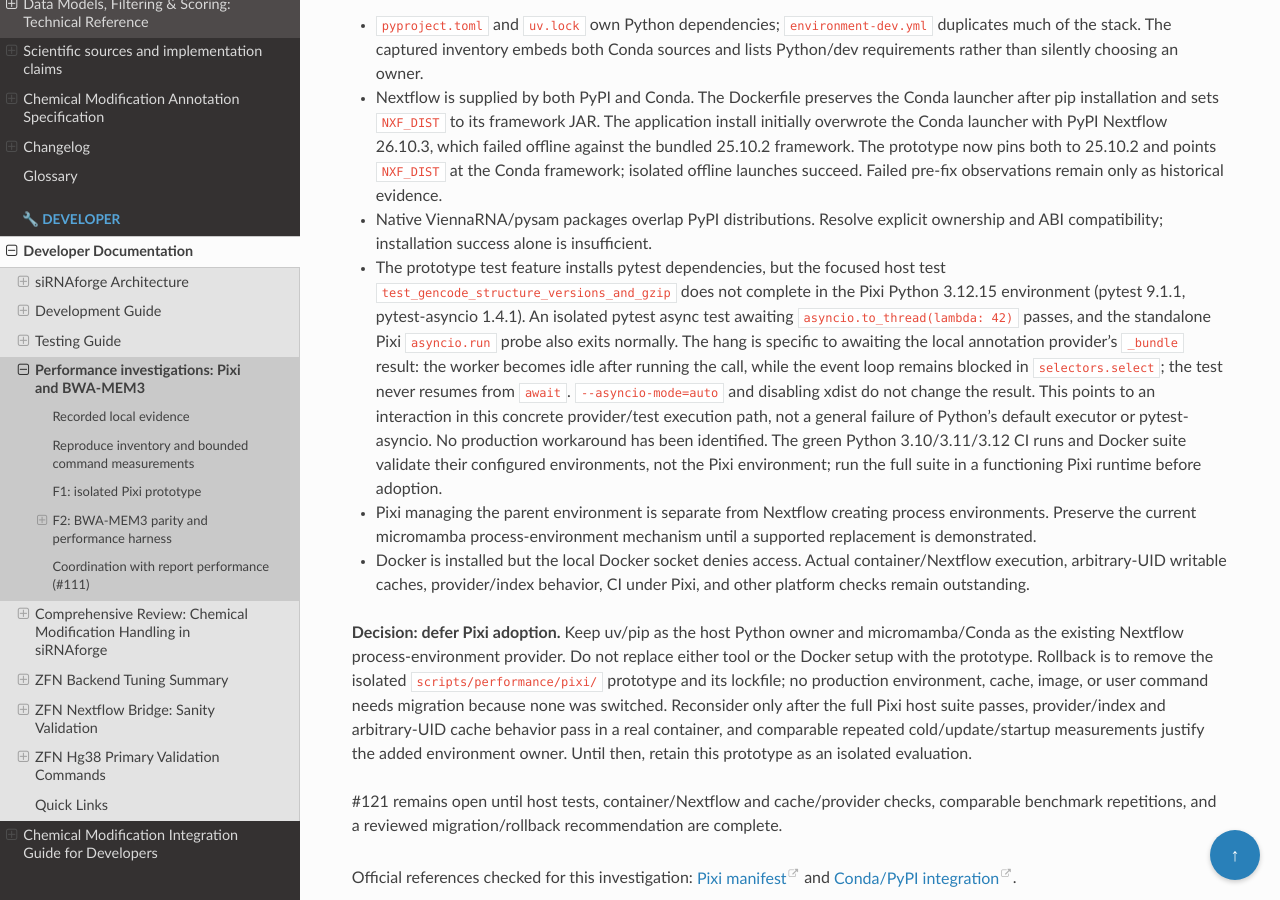
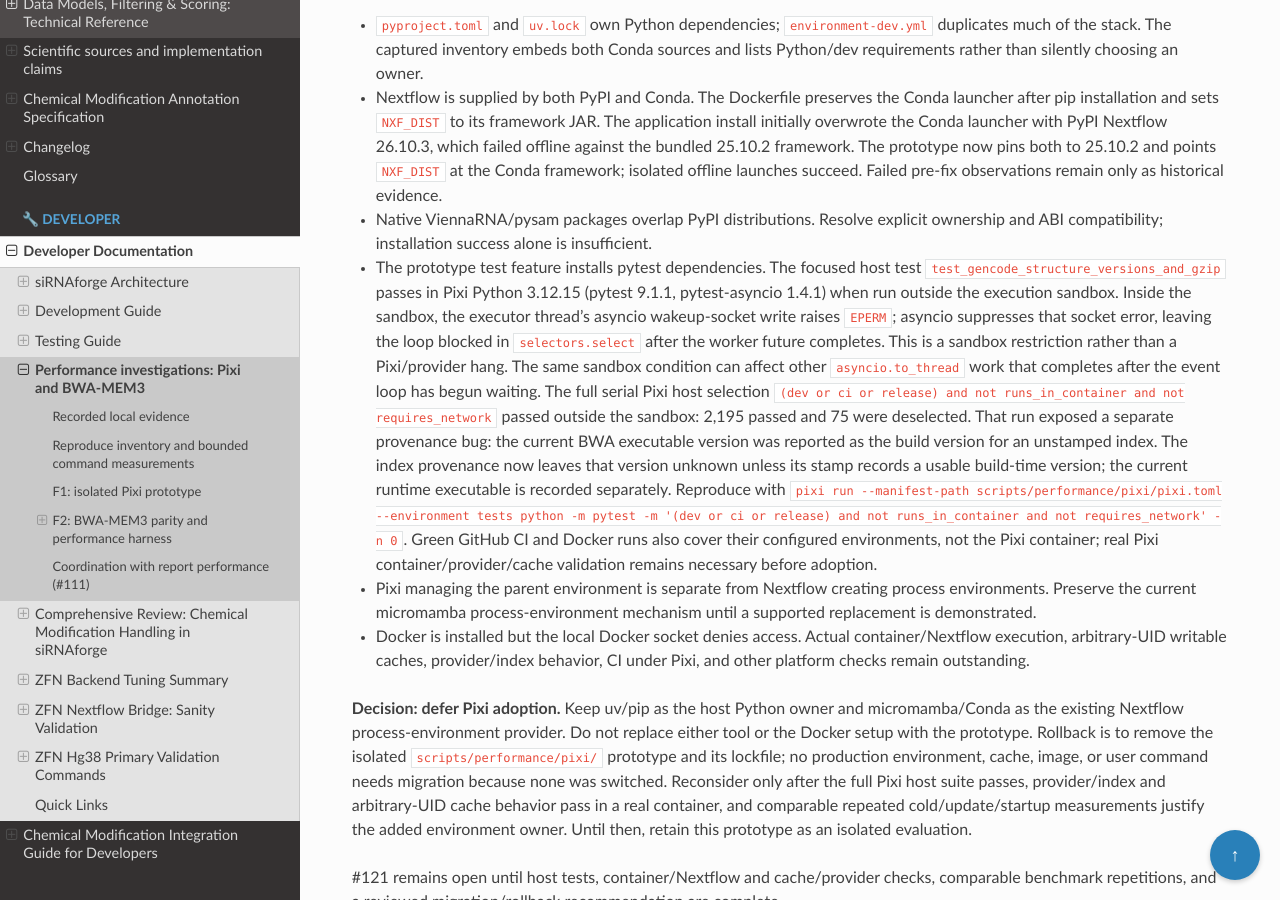
Before and after one commit to Austin-s-h/sirnaforge, a Sphinx documentation site: the page built from docs/developer/performance_review.md, in a window 1280 px wide and 900 px high, scrolled down 2382 px. Built offline with Sphinx 7.4.7 and the Read the Docs theme 3.1.0, drawn with Linux system fonts in a browser that asks for light colours.

Commit message:
Keep unstamped index build versions unknown

```diff
--- a/docs/developer/performance_review.md
+++ b/docs/developer/performance_review.md
@@ -119,20 +119,26 @@
   remain only as historical evidence.
 - Native ViennaRNA/pysam packages overlap PyPI distributions. Resolve explicit
   ownership and ABI compatibility; installation success alone is insufficient.
-- The prototype test feature installs pytest dependencies, but the focused host
-  test `test_gencode_structure_versions_and_gzip` does not complete in the Pixi
-  Python 3.12.15 environment (pytest 9.1.1, pytest-asyncio 1.4.1). An isolated
-  pytest async test awaiting `asyncio.to_thread(lambda: 42)` passes, and the
-  standalone Pixi `asyncio.run` probe also exits normally. The hang is specific
-  to awaiting the local annotation provider's `_bundle` result: the worker
-  becomes idle after running the call, while the event loop remains blocked in
-  `selectors.select`; the test never resumes from `await`. `--asyncio-mode=auto`
-  and disabling xdist do not change the result. This points to an interaction
-  in this concrete provider/test execution path, not a general failure of
-  Python's default executor or pytest-asyncio. No production workaround has
-  been identified. The green Python 3.10/3.11/3.12 CI runs and Docker suite
-  validate their configured environments, not the Pixi environment; run the
-  full suite in a functioning Pixi runtime before adoption.
+- The prototype test feature installs pytest dependencies. The focused host
+  test `test_gencode_structure_versions_and_gzip` passes in Pixi Python 3.12.15
+  (pytest 9.1.1, pytest-asyncio 1.4.1) when run outside the execution sandbox.
+  Inside the sandbox, the executor thread's asyncio wakeup-socket write raises
+  `EPERM`; asyncio suppresses that socket error, leaving the loop blocked in
+  `selectors.select` after the worker future completes. This is a sandbox
+  restriction rather than a Pixi/provider hang. The same sandbox condition can
+  affect other `asyncio.to_thread` work that completes after the event loop has
+  begun waiting. The full serial Pixi host selection
+  `(dev or ci or release) and not runs_in_container and not requires_network`
+  passed outside the sandbox: 2,195 passed and 75 were deselected. That run
+  exposed a separate provenance bug: the current BWA executable version was
+  reported as the build version for an unstamped index. The index provenance
+  now leaves that version unknown unless its stamp records a usable build-time
+  version; the current runtime executable is recorded separately.
+  Reproduce with `pixi run --manifest-path scripts/performance/pixi/pixi.toml
+  --environment tests python -m pytest -m '(dev or ci or release) and not
+  runs_in_container and not requires_network' -n 0`. Green GitHub CI and Docker
+  runs also cover their configured environments, not the Pixi container; real
+  Pixi container/provider/cache validation remains necessary before adoption.
 - Pixi managing the parent environment is separate from Nextflow creating
   process environments. Preserve the current micromamba process-environment
   mechanism until a supported replacement is demonstrated.
```
Also changed, not shown: 2 other files.
